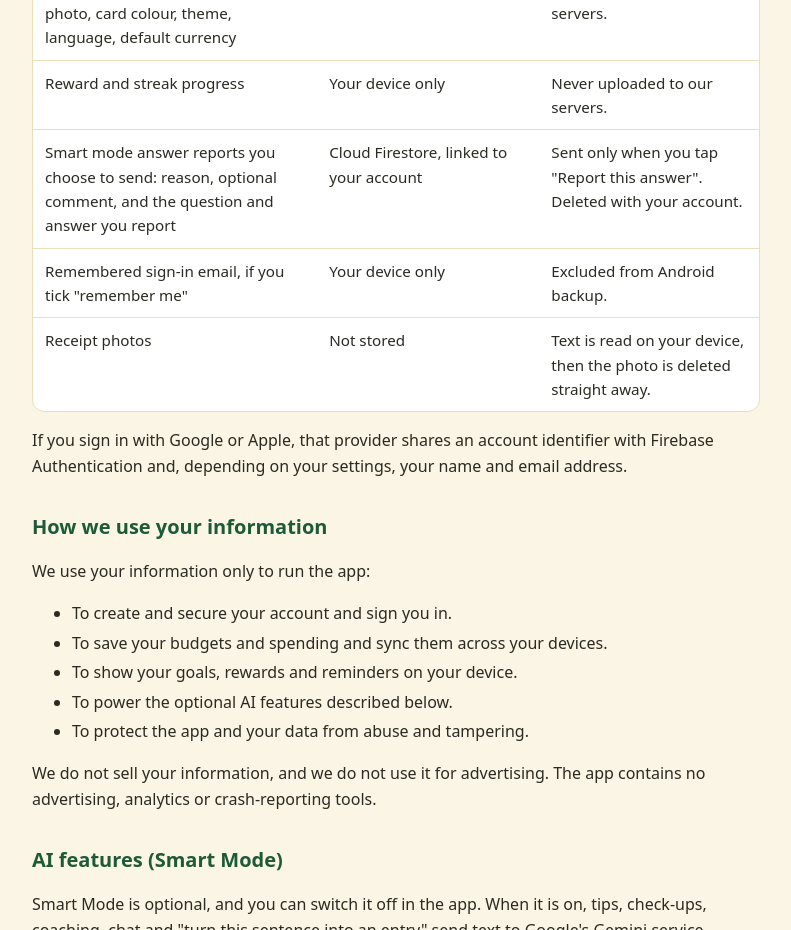
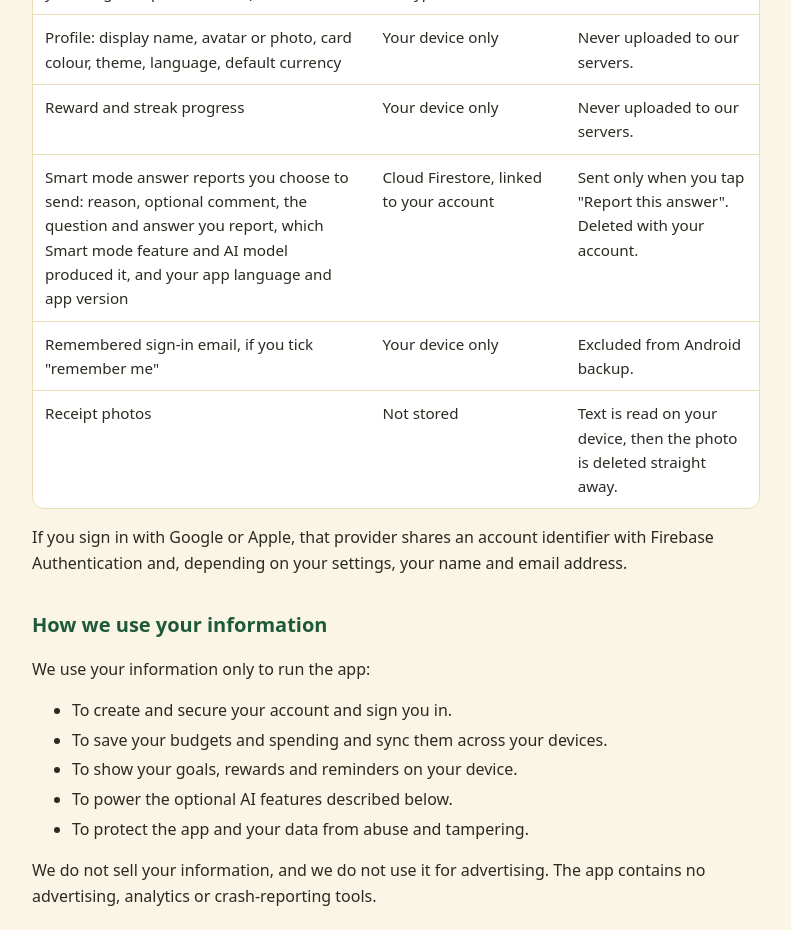
Before and after one commit to neworld6790-boop/budget-intelligence-privacy, a plain HTML site: page index.html in a window 1280 px wide. Shown: the part 900-1830 px from the top of the page, without its empty margins (244-1035 px from the left). Drawn offline with Linux system fonts and the light colour scheme.

Commit message:
Add files via upload

```diff
--- a/index.html
+++ b/index.html
@@ -27,7 +27,7 @@
 <tr><td>Onboarding answers (why and how often you budget, experience level)</td><td>Your device only, encrypted</td><td>Multiple-choice answers, not free text.</td></tr>
 <tr><td>Profile: display name, avatar or photo, card colour, theme, language, default currency</td><td>Your device only</td><td>Never uploaded to our servers.</td></tr>
 <tr><td>Reward and streak progress</td><td>Your device only</td><td>Never uploaded to our servers.</td></tr>
-<tr><td>Smart mode answer reports you choose to send: reason, optional comment, and the question and answer you report</td><td>Cloud Firestore, linked to your account</td><td>Sent only when you tap "Report this answer". Deleted with your account.</td></tr>
+<tr><td>Smart mode answer reports you choose to send: reason, optional comment, the question and answer you report, which Smart mode feature and AI model produced it, and your app language and app version</td><td>Cloud Firestore, linked to your account</td><td>Sent only when you tap "Report this answer". Deleted with your account.</td></tr>
 <tr><td>Remembered sign-in email, if you tick "remember me"</td><td>Your device only</td><td>Excluded from Android backup.</td></tr>
 <tr><td>Receipt photos</td><td>Not stored</td><td>Text is read on your device, then the photo is deleted straight away.</td></tr>
 </tbody></table></div>
```
